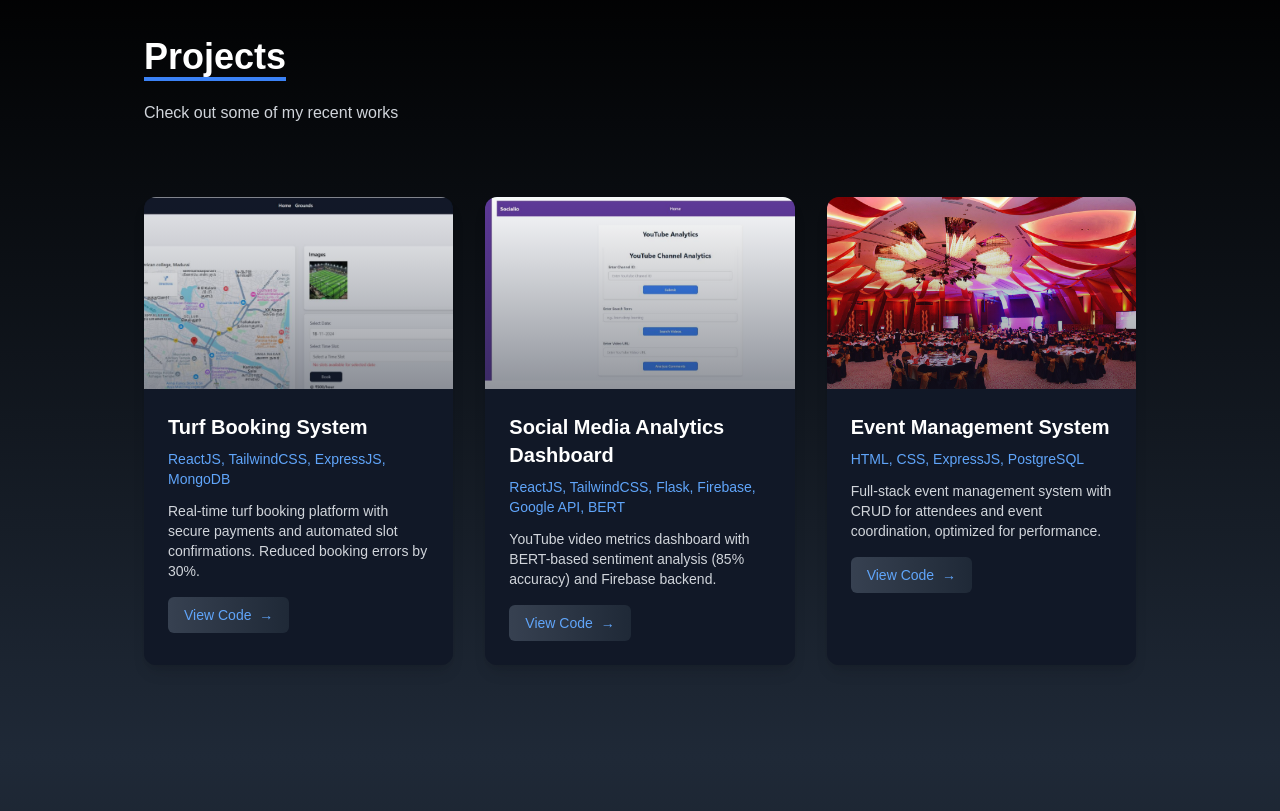
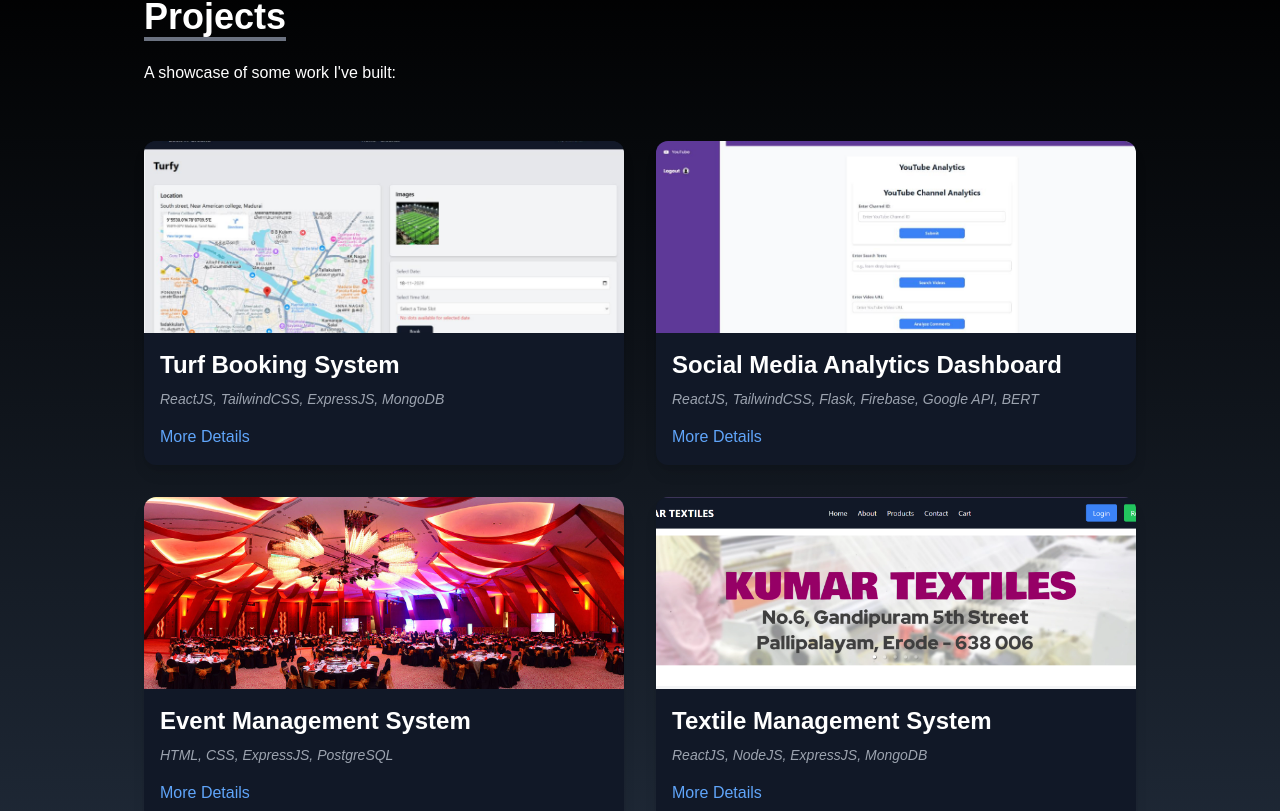
Before and after one commit to chandru1227/chandruarchunan-portfolio, a React (Create React App) app: page / in a window 1280 px wide. Shown: the part 1869-2680 px from the top of the page. Built offline with nearby package versions, Linux system fonts and the light colour scheme; the HTML template or start-up script is replaced by a standard one; a web font is replaced by a local one.

Commit message:
Update Project.jsx

```diff
--- a/src/components/Project.jsx
+++ b/src/components/Project.jsx
@@ -2,9 +2,10 @@ import React, { useState } from 'react';
 import TurfImage from '../assets/turf.png';
 import DashboardImage from '../assets/social.png';
 import EventImage from '../assets/event-proj.jpg';
+import TextileImage from '../assets/textile.png'; // Add this image to your assets folder
 
 function Project() {
-  const [hoveredId, setHoveredId] = useState(null);
+  const [expanded, setExpanded] = useState(null);
 
   const projects = [
     {
@@ -14,7 +15,7 @@ function Project() {
       tech: 'ReactJS, TailwindCSS, ExpressJS, MongoDB',
       description:
         'Real-time turf booking platform with secure payments and automated slot confirmations. Reduced booking errors by 30%.',
-      codeLink: 'https://github.com/chandru1227/Turf-Booking-Application.git',
+      codeLink: 'https://ground-booking.netlify.app',
     },
     {
       id: 2,
@@ -34,48 +35,58 @@ function Project() {
         'Full-stack event management system with CRUD for attendees and event coordination, optimized for performance.',
       codeLink: 'https://github.com/Arun-Karthik-26/Event_Management_System.git',
     },
+    {
+      id: 4,
+      title: 'Textile Management System',
+      image: TextileImage,
+      tech: 'ReactJS, NodeJS, ExpressJS, MongoDB',
+      description:
+        'Internal tool for managing inventory and orders in a textile business. Developed as a full-stack solution to streamline textile operations. (Feb 2025 - Apr 2025)',
+      codeLink: 'https://kumartextiles.vercel.app',
+    },
   ];
 
+  const toggleExpand = (id) => {
+    setExpanded((prev) => (prev === id ? null : id));
+  };
+
   return (
-    <div name="project" className="bg-gradient-to-b from-black to-gray-800 w-full min-h-screen py-16">
-      <div className="max-w-screen-lg mx-auto p-4">
-        <div className="pb-12">
-          <h2 className="text-4xl font-bold inline border-b-4 border-blue-500 text-white">Projects</h2>
-          <p className="py-6 text-gray-300">Check out some of my recent works</p>
+    <div name="project" className="bg-gradient-to-b from-black to-gray-800 w-full text-white py-10">
+      <div className="max-w-screen-lg mx-auto px-4">
+        <div className="pb-8">
+          <h2 className="text-4xl font-bold inline border-b-4 border-gray-500">Projects</h2>
+          <p className="py-6">A showcase of some work I've built:</p>
         </div>
 
-        <div className="grid sm:grid-cols-1 md:grid-cols-2 lg:grid-cols-3 gap-8">
+        <div className="grid sm:grid-cols-1 md:grid-cols-2 gap-8">
           {projects.map(({ id, title, image, tech, description, codeLink }) => (
             <div
               key={id}
-              className="relative bg-gray-900 rounded-xl shadow-lg overflow-hidden transition-all duration-300 hover:shadow-blue-400/20 hover:shadow-lg group"
-              onMouseEnter={() => setHoveredId(id)}
-              onMouseLeave={() => setHoveredId(null)}
+              className="bg-gray-900 rounded-xl shadow-lg overflow-hidden transition-transform duration-200 hover:scale-105"
             >
-              <div className="h-48 overflow-hidden">
-                <img
-                  src={image}
-                  alt={title}
-                  className={`w-full h-full object-cover transition-transform duration-500 ${hoveredId === id ? 'scale-110' : ''}`}
-                />
-              </div>
-
-              {/* Overlay effect */}
-              <div className="absolute inset-0 bg-gradient-to-t from-gray-900 via-gray-900/80 to-transparent opacity-70"></div>
-
-              <div className="relative p-6">
-                <h3 className="text-xl font-bold text-white mb-2">{title}</h3>
-                <p className="text-sm text-blue-400 font-medium mb-3">{tech}</p>
-                <p className="text-gray-300 text-sm mb-4">{description}</p>
-
-                <a
-                  href={codeLink}
-                  target="_blank"
-                  rel="noopener noreferrer"
-                  className="inline-block px-4 py-2 bg-gradient-to-r from-gray-700 to-gray-800 text-blue-400 rounded-md hover:from-blue-900 hover:to-gray-800 transition-colors duration-300 text-sm font-medium"
+              <img src={image} alt={title} className="w-full h-48 object-cover" />
+              <div className="p-4">
+                <h3 className="text-2xl font-semibold mb-2">{title}</h3>
+                <p className="text-sm text-gray-400 italic">{tech}</p>
+                <button
+                  onClick={() => toggleExpand(id)}
+                  className="mt-4 text-blue-400 hover:underline focus:outline-none"
                 >
-                  View Code <span className="ml-1">→</span>
-                </a>
+                  {expanded === id ? 'Hide Details' : 'More Details'}
+                </button>
+                {expanded === id && (
+                  <div className="mt-4 text-sm text-gray-300 transition-all duration-300">
+                    <p className="mb-2">{description}</p>
+                    <a
+                      href={codeLink}
+                      target="_blank"
+                      rel="noopener noreferrer"
+                      className="text-blue-400 underline"
+                    >
+                      View Code or Live App
+                    </a>
+                  </div>
+                )}
               </div>
             </div>
           ))}
```
